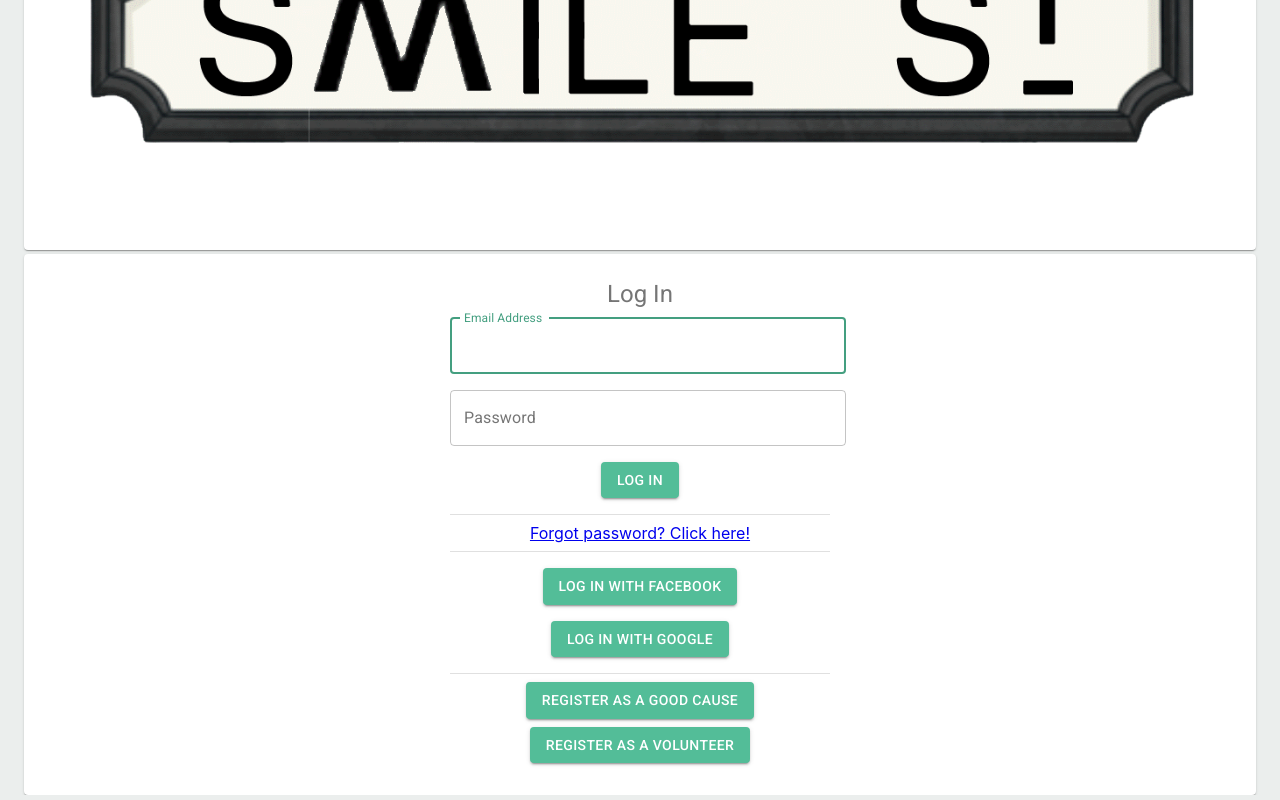
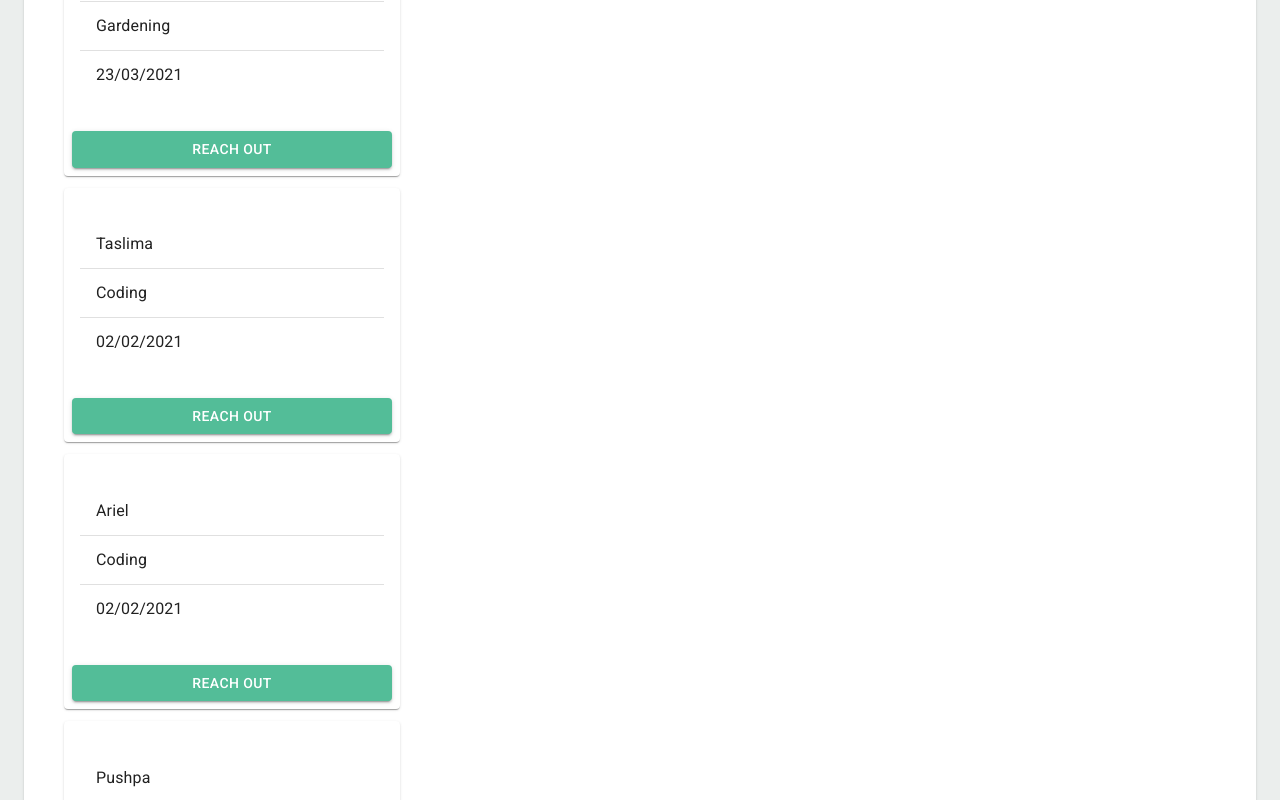
Before and after one commit to smile-street/smile-street, a React (Create React App) app in the folder smile-street-react/: page / in a window 1280 px wide. Shown: the part 980-1780 px from the top of the page. Built offline with nearby package versions, Linux system fonts and the light colour scheme.

Commit message:
managed to display data as expected

```diff
--- a/smile-street-react/src/components/GoodCauseMatches/GoodCauseMatches.js
+++ b/smile-street-react/src/components/GoodCauseMatches/GoodCauseMatches.js
@@ -5,6 +5,7 @@ import Grid from "@material-ui/core/Grid";
 import MatchVolunteersCard from "./MatchedVolunteersCard";
 import PageHeading from "../PageHeading/PageHeading";
 import GoodCauseProfileButton from "./GoodCauseProfileButton";
+import testData from "../../../src/testData.json";
 
 const useStyles = makeStyles((theme) => ({
   root: {
@@ -26,32 +27,19 @@ export default function FullWidthGrid() {
         <Paper className={classes.paper}>
           <PageHeading heading="Here is the list of available volunteer  matches" />
           <GoodCauseProfileButton />
-          <Grid container spacing={3}>
-            <Grid item xs={12} sm={4}>
-              <MatchVolunteersCard />
-            </Grid>
-            {/* <Grid item xs={12} sm={4}>
-              <MatchVolunteersCard />
-            </Grid>
-            <Grid item xs={12} sm={4}>
-              <MatchVolunteersCard />
-            </Grid>
-            <Grid item xs={12} sm={4}>
-              <MatchVolunteersCard />
-            </Grid>
-            <Grid item xs={12} sm={4}>
-              <MatchVolunteersCard />
-            </Grid>
-            <Grid item xs={12} sm={4}>
-              <MatchVolunteersCard />
-            </Grid>
-            <Grid item xs={12} sm={4}>
-              <MatchVolunteersCard />
-            </Grid>
-            <Grid item xs={12} sm={4}>
-              <MatchVolunteersCard />
-            </Grid> */}
-          </Grid>
+          {testData.map((item) => {
+            return (
+              <Grid container spacing={3}>
+                <Grid item xs={12} sm={4}>
+                  <MatchVolunteersCard
+                    name={item.name}
+                    interest={item.interest}
+                    availability={item.availability}
+                  />
+                </Grid>
+              </Grid>
+            );
+          })}
         </Paper>
       </Container>
     </div>
--- a/smile-street-react/src/components/GoodCauseMatches/MatchedVolunteersCard.js
+++ b/smile-street-react/src/components/GoodCauseMatches/MatchedVolunteersCard.js
@@ -35,9 +35,9 @@ const useStyles = makeStyles((theme) => ({
   },
 }));
 
-export default function MatchVolunteersCard() {
+export default function MatchVolunteersCard({ name, interest, availability }) {
   const classes = useStyles();
-  console.log(testData.map((name) => name.name));
+
   return (
     <Container>
       <Card className={classes.root}>
@@ -46,23 +46,19 @@ export default function MatchVolunteersCard() {
             <Typography gutterBottom variant="h5" component="h2"></Typography>
 
             <List component="nav" aria-label="secondary mailbox folders">
-              {testData.map((item) => {
-                return (
               <div>
                 <ListItem>
-                      <ListItemText primary={item.name} />
+                  <ListItemText primary={name} />
                 </ListItem>
                 <Divider />
                 <ListItem>
-                      <ListItemText primary="Skills" />
+                  <ListItemText primary={interest} />
                 </ListItem>
                 <Divider />
-                    <ListItem href="#simple-list">
-                      <ListItemText primary="Availability" />
+                <ListItem>
+                  <ListItemText primary={availability} />
                 </ListItem>
               </div>
-                );
-              })}
             </List>
           </CardContent>
         </CardActionArea>
--- a/smile-street-react/src/testData.json
+++ b/smile-street-react/src/testData.json
@@ -1,78 +1,46 @@
 [
   {
     "name": "Taslima",
-      "achievement": [
-        {
-          "skill": "Coding",
+
+    "interest": "Coding",
     "availability": "02/02/2021"
   },
   {
-          "skill": "Cooking",
-          "ability": "12/12/2021"
+    "name": "Ariel",
+    "interest": "Coding",
+    "availability": "02/02/2021"
   },
   {
-        "skill": "Gardening",
-        "ability": "23/03/2021"
+    "name": "Pushpa",
+    "interest": "Coding",
+    "availability": "02/02/2021"
+  },
 
-        }
-    ]
+  {
+    "name": "Viran",
+    "interest": "Gardening",
+    "availability": "23/03/2021"
+  },
+  {
+    "name": "Taslima",
+
+    "interest": "Coding",
+    "availability": "02/02/2021"
   },
   {
     "name": "Ariel",
-    "achievement": [
-      {
-        "skill": "Coding",
+    "interest": "Coding",
     "availability": "02/02/2021"
   },
   {
-        "skill": "Cooking",
-        "ability": "12/12/2021"
+    "name": "Pushpa",
+    "interest": "Coding",
+    "availability": "02/02/2021"
   },
+
   {
-      "skill": "Teaching",
-      "ability": "23/03/2021"
-
+    "name": "Viran",
+    "interest": "Gardening",
+    "availability": "23/03/2021"
   }
 ]
-},
-{
-    "name": "Pushpa",
-    "achievement": [
-      {
-        "skill": "Coding",
-        "availability": "02/02/2021"
-      },
-      {
-        "skill": "Cooking",
-        "ability": "12/12/2021"
-      },
-      {
-      "skill": "Gardening",
-      "ability": "23/03/2021"
-
-      }
-  ]
-},
-{
-    "name": "Viran",
-    "achievement": [
-      {
-        "skill": "Coding",
-        "availability": "02/02/2021"
-      },
-      {
-        "skill": "Cooking",
-        "ability": "12/12/2021"
-      },
-      {
-      "skill": "Gardening",
-      "ability": "23/03/2021"
-
-      }
-  ]
-}
-
-
-
-
-  ]
```
Lines whose indentation alone changed are shown as unchanged.
